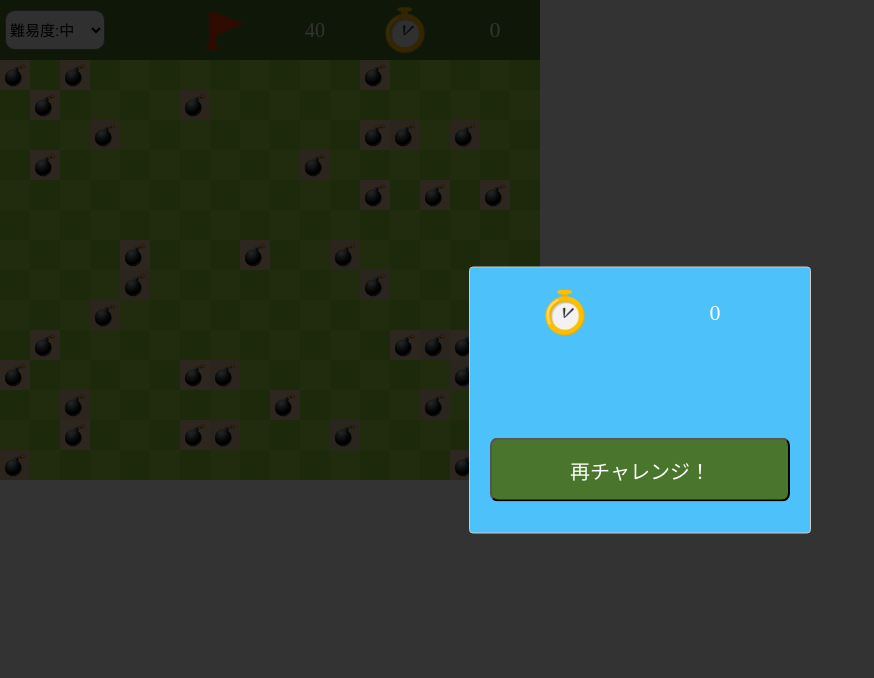
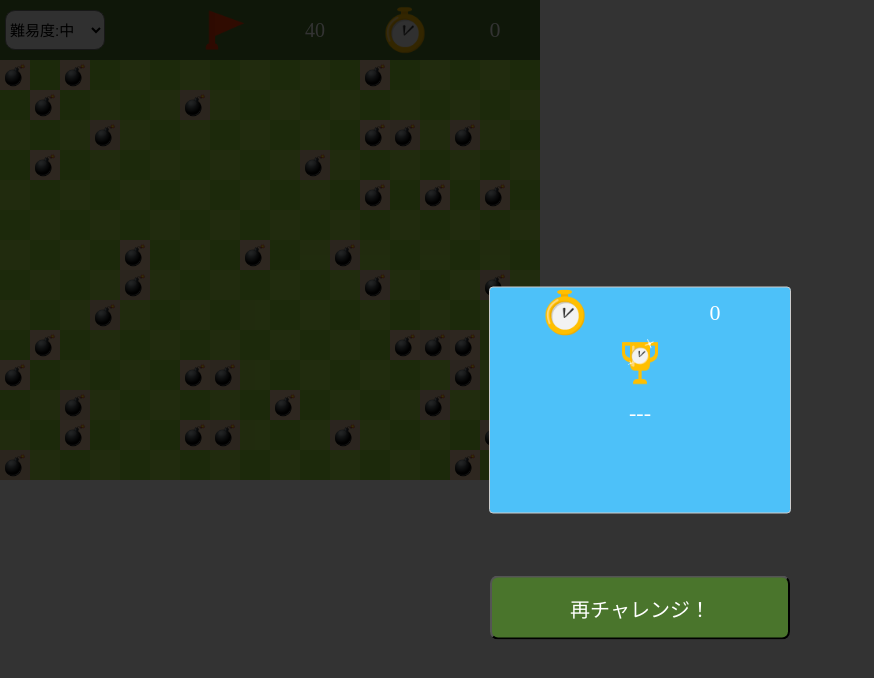
Before and after one commit to relationslab/minesweeper, a React (Create React App) app: page / in a window 1280 px wide. Both pictures are taken after a click on the element 15 px from the left and 75 px from the top of the page. Shown: the top 678 px of the page, without its empty margins (0-874 px from the left). Built offline with nearby package versions, Linux system fonts and the light colour scheme.

Commit message:
add:timeHistoryを追加して履歴の表時をできるように

```diff
--- a/src/components/Modal.tsx
+++ b/src/components/Modal.tsx
@@ -1,6 +1,7 @@
 import React from "react";
 import Modal from "react-modal";
 import Timer from "../containers/Timer";
+import TimeHistory from "../components/TimeHistory";
 import RetryButton from "../components/RetryButton";
 import { GameState } from "../reducers/Game/types";
 import { BoardState } from "../reducers/Board/types";
@@ -16,6 +17,8 @@ const customStyles = {
     marginRight: "-50%",
     transform: "translate(-50%, -50%)",
     backgroundColor: "#4dc1f9",
+    padding: "0",
+    overflow: "visible",
   },
   overlay: {
     backgroundColor: "rgba(0,0,0,0.8)",
@@ -40,6 +43,7 @@ const ModalDialog: React.FC<ModalProps> = ({
       ariaHideApp={false}
     >
       <Timer />
+      <TimeHistory />
       <RetryButton
         game={game}
         onClick={() =>
--- a/src/components/RetryButton.tsx
+++ b/src/components/RetryButton.tsx
@@ -10,7 +10,7 @@ const StyledButton = styled.button`
   color: #fff;
   font-size: 20px;
   text-align: center;
-  margin-top: 100px;
+  margin-top: 138px;
   cursor: pointer;
 `;
 
--- /dev/null
+++ b/src/components/TimeHistory.tsx
@@ -0,0 +1,30 @@
+import React from "react";
+import styled from "styled-components";
+import { useSelector } from "react-redux";
+import { RootState } from "../rootReducer";
+
+const StyledTimeHistory = styled.div`
+  display: grid;
+  grid-template-rows: 1fr 1fr;
+  justify-items: center;
+  align-items: center;
+  color: white;
+  font-size: 22px;
+`;
+
+const StyledImg = styled.img`
+  width: 50px;
+  height: 50px;
+`;
+const TimeHistory = () => {
+  const game = useSelector((state: RootState) => state.game);
+
+  return (
+    <StyledTimeHistory>
+      <StyledImg src={`${process.env.PUBLIC_URL}/trophy.png`} alt="trophy" />
+      {game.isEnded && game.timeHistory === 0 ? "---" : game.timeHistory}
+    </StyledTimeHistory>
+  );
+};
+
+export default TimeHistory;
--- a/src/reducers/Game/index.ts
+++ b/src/reducers/Game/index.ts
@@ -5,6 +5,7 @@ const initialState: GameState = {
   isClearded: false,
   isEnded: false,
   time: 0,
+  timeHistory: 0,
 };
 
 const reducer = (state = initialState, action: GameActionTypes) => {
@@ -18,6 +19,7 @@ const reducer = (state = initialState, action: GameActionTypes) => {
       return {
         ...state,
         isClearded: true,
+        timeHistory: state.time,
       };
     case ActionTypes.GAME_OVER:
       return {
@@ -25,7 +27,10 @@ const reducer = (state = initialState, action: GameActionTypes) => {
         isEnded: true,
       };
     case ActionTypes.GAME_RETRY:
-      return initialState;
+      return {
+        ...initialState,
+        timeHistory: state.timeHistory,
+      };
     case ActionTypes.START_TIME:
       return {
         ...state,
--- a/src/reducers/Game/types.ts
+++ b/src/reducers/Game/types.ts
@@ -11,6 +11,7 @@ export type GameState = {
   isClearded: boolean;
   isEnded: boolean;
   time: number;
+  timeHistory: number;
 };
 
 type GameStartAction = {
```
Also changed, not shown: public/trophy.png (added).
